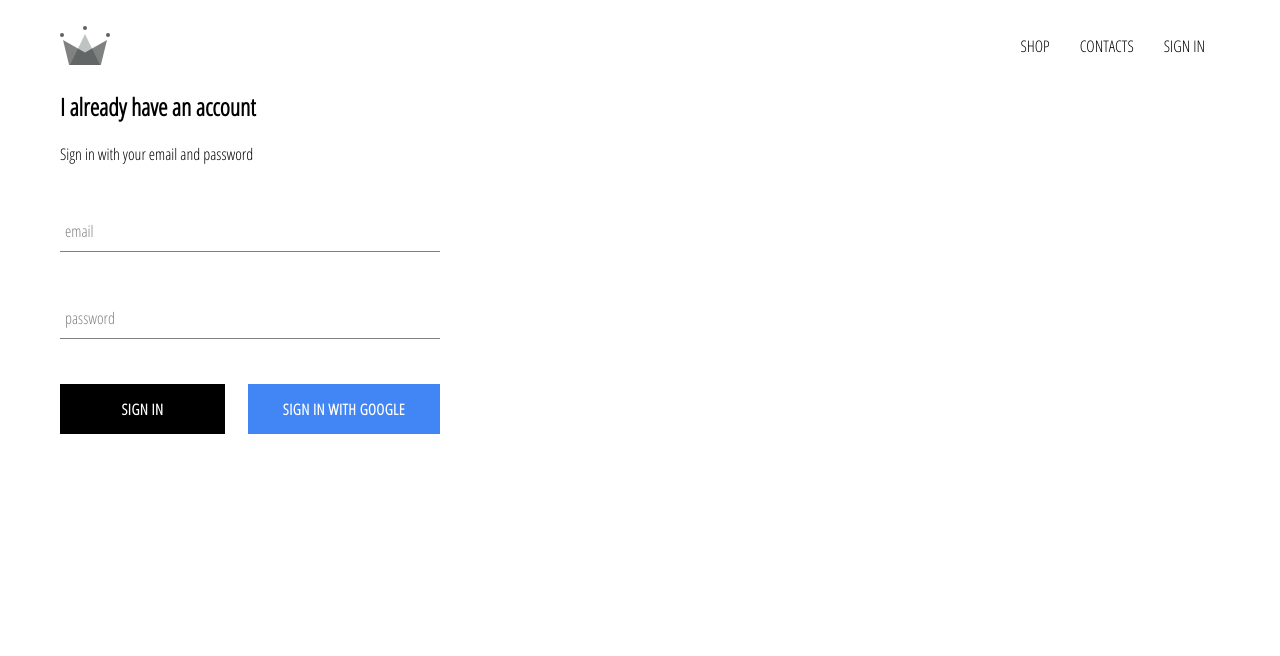
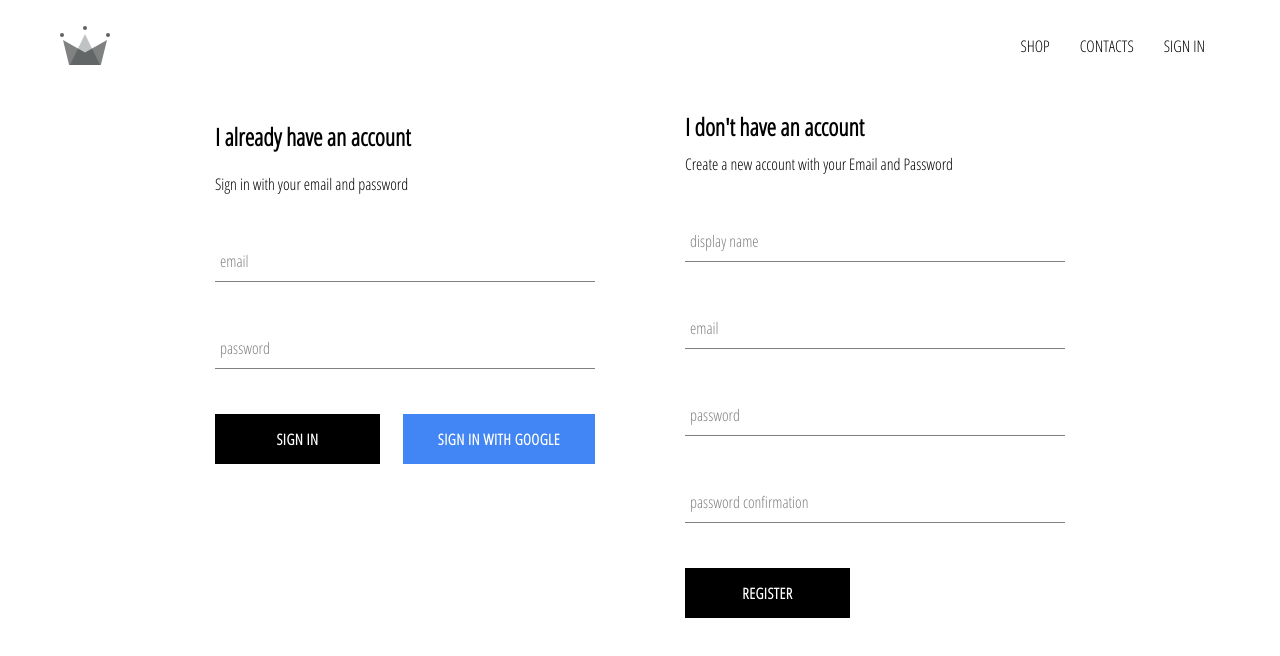
Before and after one commit to pd-brainsid/crwd-clothing, a React (Create React App) app: page /sign in a window 1280 px wide. Shown: the top 656 px of the page. Built offline with nearby package versions, Linux system fonts and the light colour scheme; no server answers.

Commit message:
sign up with email and password

```diff
--- a/src/App.js
+++ b/src/App.js
@@ -6,7 +6,7 @@
 import HomePage from './pages/homepage/homepage.component';
 import ShopPage from './pages/shop/shop.component';
 import SignInUp from './pages/signin-and-signup/signin-and-signup.component';
-import {auth} from './firebase/firebase.utils';
+import {auth, createUserProfileDocument} from './firebase/firebase.utils';
 
 class App extends React.Component {
   constructor(props) {
@@ -20,9 +20,21 @@
   unsubscribeFromAuth = null;
 
   componentDidMount() {
-    this.unsubscribeFromAuth = auth.onAuthStateChanged(user => {
-      this.setState({currentUser: user});
-      console.log(user);
+    this.unsubscribeFromAuth = auth.onAuthStateChanged(async userAuth => {
+      if (userAuth) {
+        const userRef = await createUserProfileDocument(userAuth);
+
+        userRef.onSnapshot(snapShot => {
+          this.setState({
+            currentUser: {
+              id: snapShot.id,
+              ...snapShot.data(),
+            },
+          });
+        });
+      }
+
+      this.setState({currentUser: userAuth});
     });
   }
 
@@ -46,4 +58,4 @@
 
 export default App;
 
-// 77
+// 90
--- a/src/components/form-input/form-input.component.jsx
+++ b/src/components/form-input/form-input.component.jsx
@@ -6,7 +6,7 @@
     <input className="form-input" onChange={handleChange} {...props} />
     {label ? (
       <label
-        className={`${props.value.length ? 'shring' : ''} form-input-label`}>
+        className={`${props.value.length ? 'shrink' : ''} form-input-label`}>
         {label}
       </label>
     ) : null}
--- /dev/null
+++ b/src/components/signup/signup.component.jsx
@@ -0,0 +1,94 @@
+import React from 'react';
+import './signup.styles.scss';
+import FormInput from '../form-input/form-input.component';
+import CustomButton from '../custom-button/custom-button.component';
+import {auth, createUserProfileDocument} from '../../firebase/firebase.utils';
+
+class SignUp extends React.Component {
+  constructor() {
+    super();
+
+    this.state = {
+      displayName: '',
+      email: '',
+      password: '',
+      passwordConfirmation: '',
+    };
+  }
+
+  handleChange = event => {
+    const {name, value} = event.target;
+    this.setState({[name]: value});
+  };
+
+  handleSubmit = async event => {
+    event.preventDefault();
+    const {email, password, passwordConfirmation, displayName} = this.state;
+    if (password != passwordConfirmation) {
+      console.log('Passwords is not matchd');
+      return;
+    }
+
+    try {
+      const {user} = await auth.createUserWithEmailAndPassword(email, password);
+      await createUserProfileDocument(user, {displayName});
+      this.setState({
+        displayName: '',
+        email: '',
+        password: '',
+        passwordConfirmation: '',
+      });
+    } catch (error) {
+      console.log(error);
+    }
+  };
+
+  render() {
+    const {displayName, email, password, passwordConfirmation} = this.state;
+    return (
+      <div className="signup">
+        <h2 className="title">I don't have an account</h2>
+        <span>Create a new account with your Email and Password</span>
+        <div className="signup-form">
+          <form onSubmit={this.handleSubmit}>
+            <FormInput
+              name="displayName"
+              type="text"
+              value={displayName}
+              onChange={this.handleChange}
+              label="display name"
+              required
+            />
+            <FormInput
+              name="email"
+              type="text"
+              value={email}
+              onChange={this.handleChange}
+              label="email"
+              required
+            />
+            <FormInput
+              name="password"
+              type="password"
+              value={password}
+              onChange={this.handleChange}
+              label="password"
+              required
+            />
+            <FormInput
+              name="passwordConfirmation"
+              type="password"
+              value={passwordConfirmation}
+              onChange={this.handleChange}
+              label="password confirmation"
+              required
+            />
+            <CustomButton type="submit">Register</CustomButton>
+          </form>
+        </div>
+      </div>
+    );
+  }
+}
+
+export default SignUp;
--- /dev/null
+++ b/src/components/signup/signup.styles.scss
@@ -0,0 +1,9 @@
+.signup {
+  width: 380px;
+  display: flex;
+  flex-direction: column;
+
+  .title {
+    margin: 10px 0;
+  }
+}
--- a/src/firebase/firebase.utils.js
+++ b/src/firebase/firebase.utils.js
@@ -21,4 +21,29 @@
 provider.setCustomParameters({prompt: 'select_account'});
 export const signInWithGoogle = () => auth.signInWithPopup(provider);
 
+export const createUserProfileDocument = async (userAuth, additionalData) => {
+  if (!userAuth) return;
+
+  const userRef = firestore.doc(`users/${userAuth.uid}`);
+
+  const userSnapshot = await userRef.get();
+
+  if (!userSnapshot.exists) {
+    const {displayName, email} = userAuth;
+    const createdAt = new Date();
+    try {
+      await userRef.set({
+        displayName,
+        email,
+        createdAt,
+        ...additionalData,
+      });
+    } catch (error) {
+      console.log('error creating user', error);
+    }
+  }
+
+  return userRef;
+};
+
 export default firebase;
--- a/src/pages/signin-and-signup/signin-and-signup.component.jsx
+++ b/src/pages/signin-and-signup/signin-and-signup.component.jsx
@@ -1,10 +1,12 @@
 import React from 'react';
 import SignIn from '../../components/signin/signin.component';
+import SignUp from '../../components/signup/signup.component';
 import './signin-and-signup.styles.scss';
 
 const SignInUp = () => (
-  <div>
+  <div className="sign-forms">
     <SignIn />
+    <SignUp />
   </div>
 );
 
--- a/src/pages/signin-and-signup/signin-and-signup.styles.scss
+++ b/src/pages/signin-and-signup/signin-and-signup.styles.scss
@@ -0,0 +1,7 @@
+.sign-forms {
+  width: 850px;
+  display: flex;
+  flex-direction: row;
+  justify-content: space-between;
+  margin: 30px auto;
+}
```
